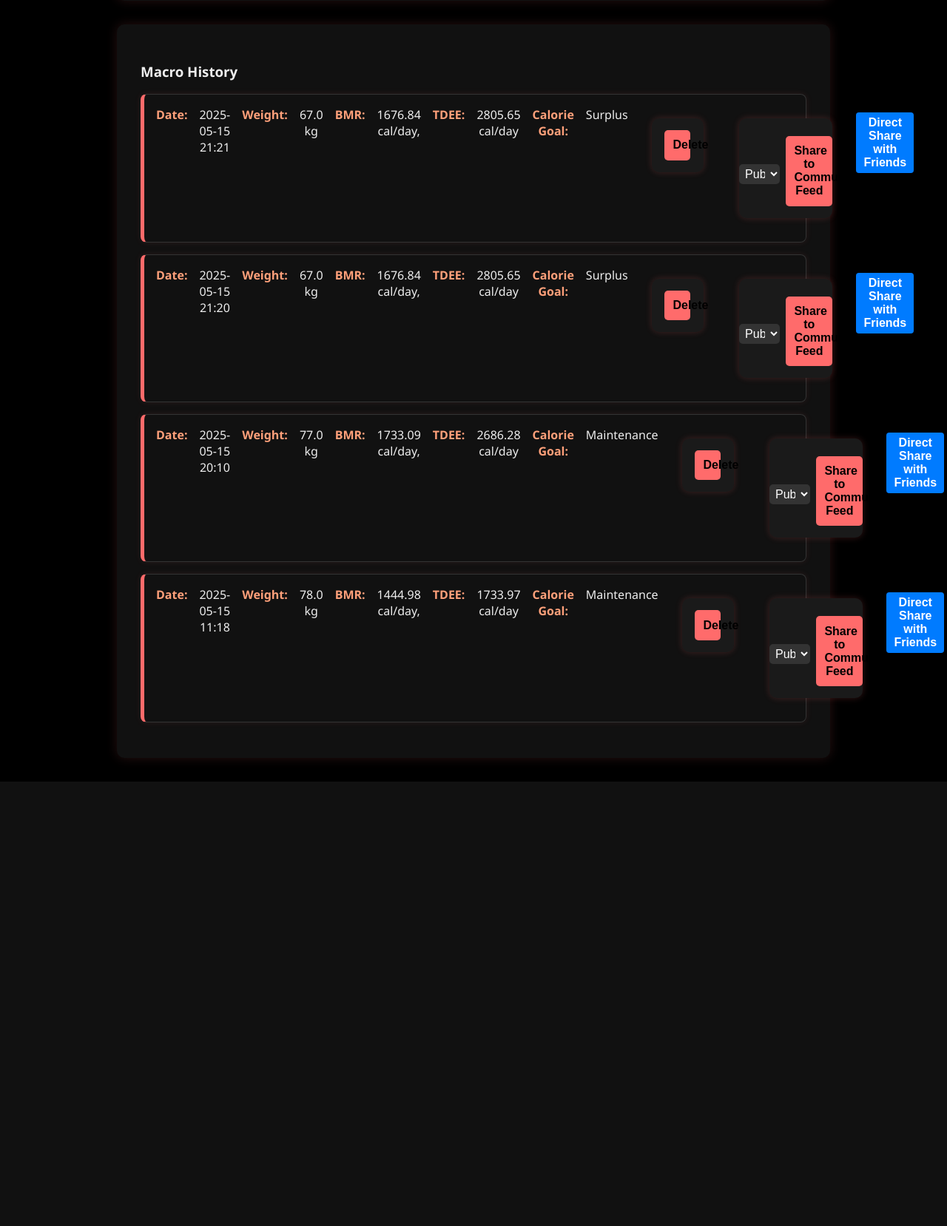
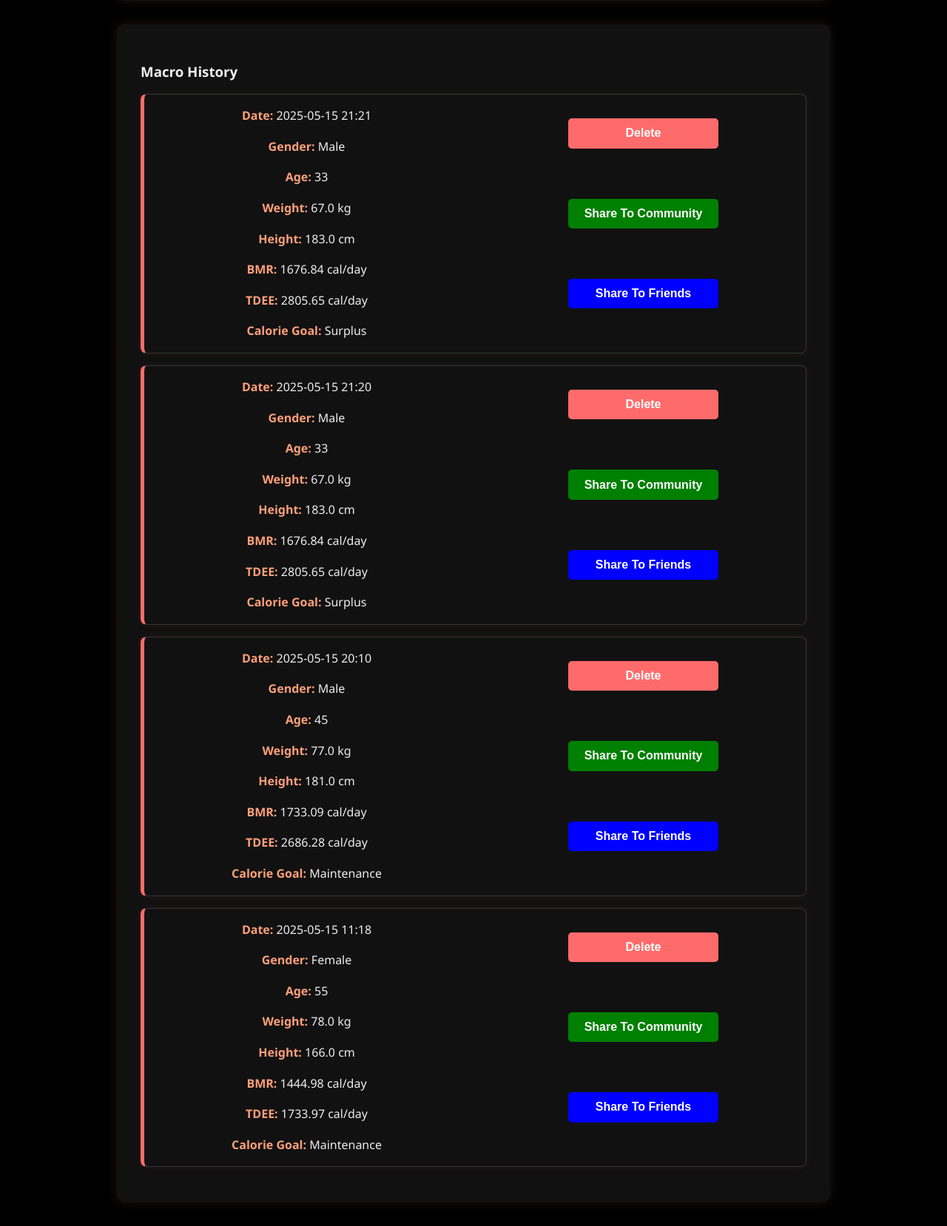
Before and after one commit to noahgibson710/CITS3403-project, a Flask app: page /profile in a window 1280 px wide. Shown: the part 1696-3354 px from the top of the page at 74% size. Before the commit the page ends 2753 px from the top, so only its background shows below. Run offline with Flask 2, Linux system fonts and the light colour scheme; a user stored in the database is signed in; data comes from the database, SQL or seed files in the repository; both versions use the stored data as it was after the commit; some libraries are stand-ins or nearby versions.

Commit message:
added resultTab functionality to more pages and cleaned up some css + small bug fixes

```diff
--- a/app/static/css/style.css
+++ b/app/static/css/style.css
@@ -56,14 +56,14 @@ nav a:hover::after {
 }
 
 /* Form styling */
-form {
+/* form {
   background-color: #1a1a1a;
   padding: 2rem;
   border-radius: 10px;
   max-width: 500px;
   margin: 2rem auto;
   box-shadow: 0 0 10px rgba(255, 107, 107, 0.2);
-}
+} */
 
 label {
   font-weight: bold;
@@ -359,8 +359,8 @@ section p {
 
 .macro-history ul {
   list-style: none;
-  padding: 0;
-  margin: 0;
+  padding: 0px;
+  margin: 0px;
 }
 
 .macro-history li {
@@ -368,12 +368,11 @@ section p {
   border: 1px solid #333;
   border-left: 5px solid #ff6b6b;
   border-radius: 8px;
-  padding: 1rem;
   margin-bottom: 1rem;
   box-shadow: 0 0 8px rgba(255, 107, 107, 0.1);
   transition: transform 0.2s ease;
   display: flex;
-  justify-content: space-evenly;
+  justify-content: space-between;
   align-items: flex-start;
   gap: 1rem;
 }
@@ -401,6 +400,10 @@ section p {
     flex: 0.5;
 }
 
+.macro-history .actions {
+  display: flex;
+  flex-direction: column;
+}
 .macro-history li .actions {
   display: block;
   align-self: start;
@@ -415,10 +418,10 @@ section p {
 .macro-history button {
   width: 50%;
   margin-block: 1rem;
+  color: white;
 }
 
 .macro-history form {
-  background-color: #1a1a1a;
   padding: 0;
   margin: 1rem;
 }
--- a/app/templates/community.html
+++ b/app/templates/community.html
@@ -112,6 +112,9 @@ block title %}Community Feed{% endblock %} {% block content %}
         <div>
           <li>
             <div class="info">{{ ui.history_item(post.macro_post) }}</div>
+            <div class="actions">
+              {{ ui.delete_button(post.macro_post.id) }}
+            </div>
           </li>
         </div>
       </div>
--- a/app/templates/components/resultTab.html
+++ b/app/templates/components/resultTab.html
@@ -1,4 +1,6 @@
-{# templates/components/resultTab.html #} {% macro history_item(post) %}
+{# templates/components/resultTab.html #}
+
+{% macro history_item(post) %}
 <p><strong>Date:</strong> {{ post.timestamp.strftime('%Y-%m-%d %H:%M') }}</p>
 <p><strong>Gender:</strong> {{ post.gender|capitalize }}</p>
 <p><strong>Age:</strong> {{ post.age }}</p>
@@ -13,14 +15,14 @@
 <form
   action="{{ url_for('delete_macro_post', post_id=post_id) }}"
   method="post"
-  onsubmit="return confirm('Delete this entry?');"
+  onsubmit="return confirm('Are you sure you want to delete this entry?');"
 >
   <button type="submit">Delete</button>
 </form>
 {% endmacro %}
 
 {% macro community_share_button(post_id) %}
-<form action="{{ url_for('create_feed_post', post_id=post_id) }}" method="post">
+<form action="{{ url_for('create_feed_post', post_id=post_id) }}" method="POST">
   <button style="background-color: green" type="submit">
     Share To Community
   </button>
@@ -28,7 +30,7 @@
 {% endmacro %}
 
 {% macro friend_share_button(post_id) %}
-<form action="{{ url_for('feed') }}" method="get">
+<form action="{{ url_for('feed') }}" method="GET">
   <input type="hidden" name="shared_post_id" value="{{ post_id }}" />
   <button style="background-color: blue" type="submit">Share To Friends</button>
 </form>
--- a/app/templates/profile.html
+++ b/app/templates/profile.html
@@ -1,4 +1,5 @@
 {% extends "base.html" %}
+{% import "./components/resultTab.html" as ui %}
 
 {% block title %}Profile Page{% endblock %}
 
@@ -27,6 +28,7 @@
         {% endif %}
 
     </header>
+
         {% if current_user.id != user.id %}
             <div class="profile-warning-box">
                 <p>You are viewing another user's profile.</p>
@@ -124,35 +126,15 @@
             <ul>
                 {% for post in macro_posts %}
                     <li>
-                        <strong>Date:</strong> {{ post.timestamp.strftime('%Y-%m-%d %H:%M') }}<br>
-                        <strong>Weight:</strong> {{ post.weight }} kg<br>
-                        <strong>BMR:</strong> {{ post.bmr }} cal/day,
-                        <strong>TDEE:</strong> {{ post.tdee }} cal/day<br>
-                        <strong>Calorie Goal:</strong> {{ post.calorie_goal|capitalize }}
+                        <div class="info">
+                            {{ ui.history_item(post) }}
+                        </div>
                         {% if user.id == current_user.id %}
-                        <form action="{{ url_for('delete_macro_post', post_id=post.id) }}" method="POST" style="inline">
-                            <button type="submit" onclick="return confirm('Are you sure you want to delete this entry?');">Delete</button>
-                        </form>
-                        <form action="{{ url_for('create_feed_post', post_id=post.id) }}" method="POST" style="inline">
-                            {% if macro_posts %}
-                                <input type="hidden" name="content" value="Latest Macro Stats - Weight: {{ macro_posts[-1].weight }}kg, BMR: {{ macro_posts[-1].bmr }}, TDEE: {{ macro_posts[-1].tdee }}">
-                            {% else %}
-                                <input type="hidden" name="content" value="No macro stats available.">
-                            {% endif %}
-                            <div style="margin-top: 8px; display: flex; align-items: center;">
-                                <select name="visibility" style="margin-right: 8px; padding: 4px;">
-                                    <option value="public">Public (Everyone)</option>
-                                    <option value="friends">Friends Only</option>
-                                    <option value="private">Private (Only Me)</option>
-                                </select>
-                                <button type="submit">Share to Community Feed</button>
-                            </div>
-                        </form>
-
-                        <!-- Share with specific friends button -->
-                        <button onclick="openShareModal('{{ post.id }}')" class="share-btn" style="margin-top: 8px;">
-                            Direct Share with Friends
-                        </button>
+                        <div class="actions">
+                            {{ ui.delete_button(post.id) }}
+                            {{ ui.community_share_button(post.id) }}
+                            {{ ui.friend_share_button(post.id) }}
+                        </div>
                         {% endif %}
                     </li>
                 {% endfor %}
```
Also changed, not shown: instance/users.db.
